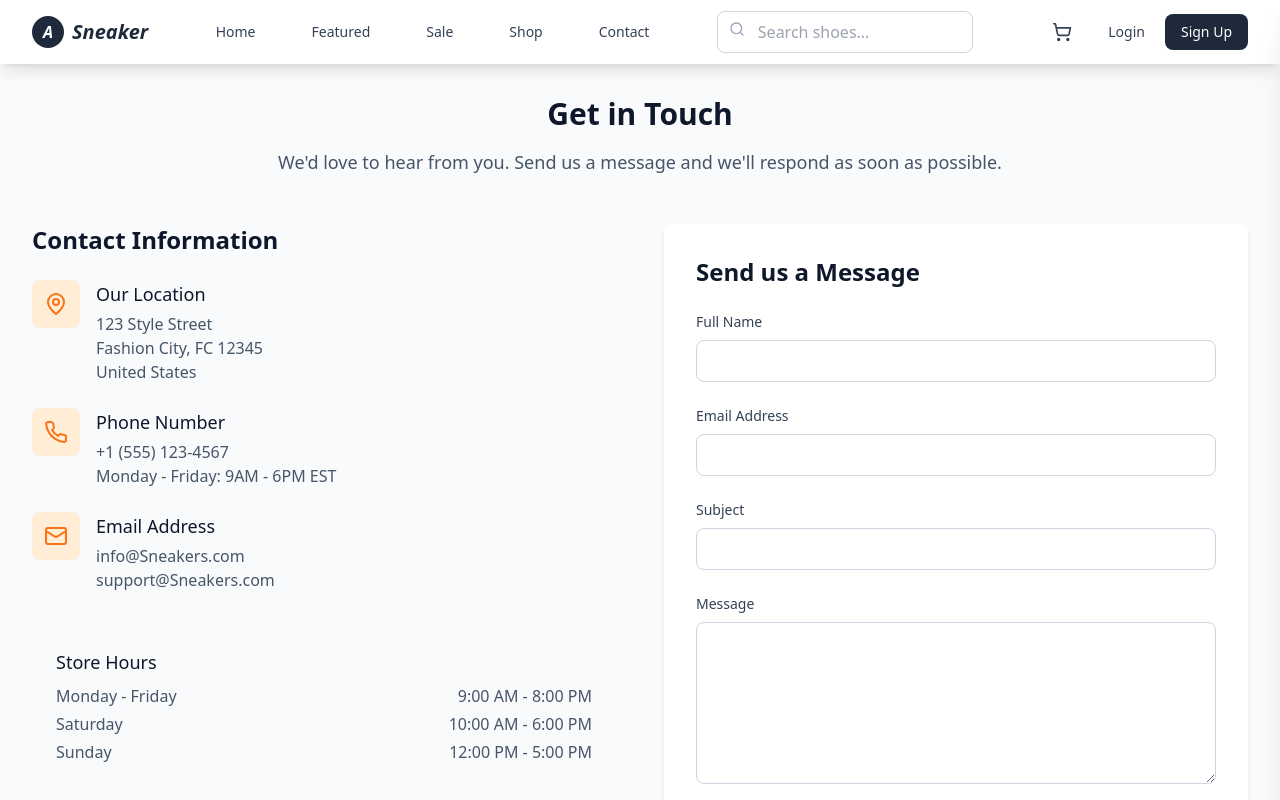
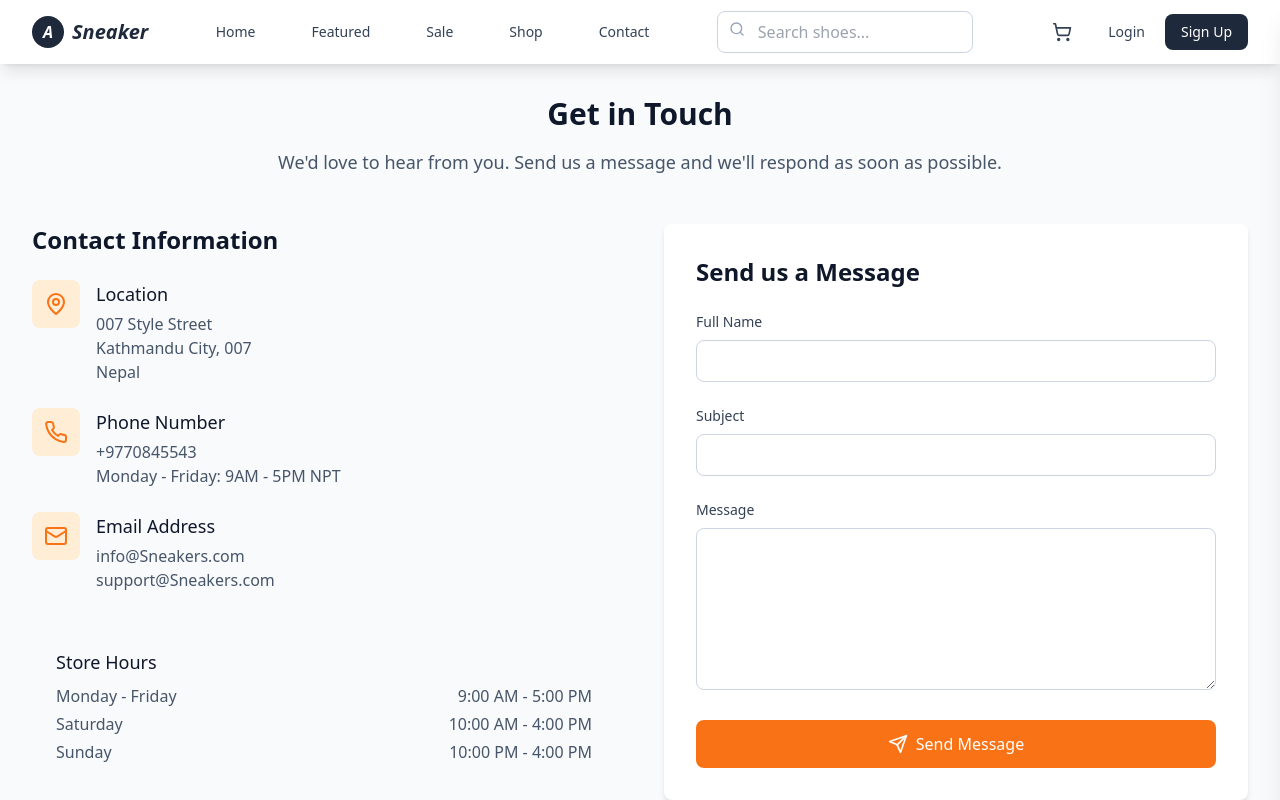
Before and after one commit to Gosieom/Authentic_Sneaker_prj, a React (Vite) app in the folder frontend/: page /contact in a window 1280 px wide. Shown: the top 800 px of the page. Built offline with nearby package versions, Linux system fonts and the light colour scheme.

Commit message:
Cart, Contact, Featured, Home and Sale all pages upated updateed

```diff
--- a/frontend/src/pages/Cart.jsx
+++ b/frontend/src/pages/Cart.jsx
@@ -14,7 +14,7 @@ const Cart = () => {
       <div className="max-w-7xl mx-auto px-4 sm:px-6 lg:px-8 py-16">
         <div className="text-center">
           <ShoppingBag className="h-16 w-16 text-slate-400 mx-auto mb-4" />
-          <h1 className="text-2xl font-bold text-slate-900 mb-4">Your Cart is Empty</h1>
+          <h1 className="text-2xl font-bold text-slate-900 mb-4">Cart is Empty</h1>
           <p className="text-slate-600 mb-8">Looks like you haven't added any items to your cart yet.</p>
           <Link
             to="/shop"
--- a/frontend/src/pages/Contact.jsx
+++ b/frontend/src/pages/Contact.jsx
@@ -21,11 +21,11 @@ const Contact = () => {
                 <MapPin className="h-6 w-6 text-orange-500" />
               </div>
               <div>
-                <h3 className="text-lg font-medium text-slate-900 mb-1">Our Location</h3>
+                <h3 className="text-lg font-medium text-slate-900 mb-1">Location</h3>
                 <p className="text-slate-600">
-                  123 Style Street<br />
-                  Fashion City, FC 12345<br />
-                  United States
+                  007 Style Street<br />
+                  Kathmandu City, 007<br />
+                  Nepal
                 </p>
               </div>
             </div>
@@ -37,8 +37,8 @@ const Contact = () => {
               <div>
                 <h3 className="text-lg font-medium text-slate-900 mb-1">Phone Number</h3>
                 <p className="text-slate-600">
-                  +1 (555) 123-4567<br />
-                  Monday - Friday: 9AM - 6PM EST
+                  +9770845543<br />
+                  Monday - Friday: 9AM - 5PM NPT
                 </p>
               </div>
             </div>
@@ -62,15 +62,15 @@ const Contact = () => {
             <div className="space-y-1 text-slate-600">
               <div className="flex justify-between">
                 <span>Monday - Friday</span>
-                <span>9:00 AM - 8:00 PM</span>
+                <span>9:00 AM - 5:00 PM</span>
               </div>
               <div className="flex justify-between">
                 <span>Saturday</span>
-                <span>10:00 AM - 6:00 PM</span>
+                <span>10:00 AM - 4:00 PM</span>
               </div>
               <div className="flex justify-between">
                 <span>Sunday</span>
-                <span>12:00 PM - 5:00 PM</span>
+                <span>10:00 PM - 4:00 PM</span>
               </div>
             </div>
           </div>
@@ -104,7 +104,7 @@ const Contact = () => {
                 />
               </div>
 
-              <div>
+              {/* <div>
                 <label htmlFor="email" className="block text-sm font-medium text-slate-700 mb-2">
                   Email Address
                 </label>
@@ -115,7 +115,7 @@ const Contact = () => {
                   required
                   className="w-full px-3 py-2 border border-slate-300 rounded-lg focus:outline-none focus:ring-2 focus:ring-orange-500"
                 />
-              </div>
+              </div> */}
 
               <div>
                 <label htmlFor="subject" className="block text-sm font-medium text-slate-700 mb-2">
--- a/frontend/src/pages/Featured.jsx
+++ b/frontend/src/pages/Featured.jsx
@@ -52,9 +52,9 @@ const Featured = () => {
   return (
     <div className="max-w-7xl mx-auto px-4 sm:px-6 lg:px-8 py-8">
       <div className="text-center mb-8">
-        <h1 className="text-3xl font-bold text-slate-900 mb-4">Featured Collection</h1>
+        <h1 className="text-3xl font-bold text-slate-900 mb-4">New and Featured</h1>
         <p className="text-lg text-slate-600">
-          Our carefully curated selection of the season's most coveted styles
+          Limited drops. Unlimited swagger!
         </p>
       </div>
       {loading ? (
--- a/frontend/src/pages/Home.jsx
+++ b/frontend/src/pages/Home.jsx
@@ -62,8 +62,8 @@ const Home = () => {
           <section className="py-16">
             <div className="flex justify-between items-center mb-8">
               <div>
-                <h2 className="text-3xl font-bold text-slate-900 mb-2">Featured Collection</h2>
-                <p className="text-slate-600">Handpicked styles that define the season</p>
+                <h2 className="text-3xl font-bold text-slate-900 mb-2">New and Featured</h2>
+                <p className="text-slate-600">Limited drops. Unlimited swagger</p>
               </div>
               <Link
                 to="/featured"
--- a/frontend/src/pages/Sale.jsx
+++ b/frontend/src/pages/Sale.jsx
@@ -55,12 +55,12 @@ const Sale = () => {
           <span className="text-red-500">Sale</span> Collection
         </h1>
         <p className="text-lg text-slate-600">
-          Limited time offers on premium footwear - Don't miss out!
+          Price Drops🔥 Style Stays High🔥
         </p>
       </div>
       <div className="bg-red-50 border border-red-200 rounded-lg p-4 mb-8">
         <p className="text-red-800 text-center font-medium">
-          🔥 Flash Sale: Up to 30% off selected items - Limited time only!
+          Flash Sale: Up to 50% off selected items - Limited time only!
         </p>
       </div>
       {loading ? (
```
